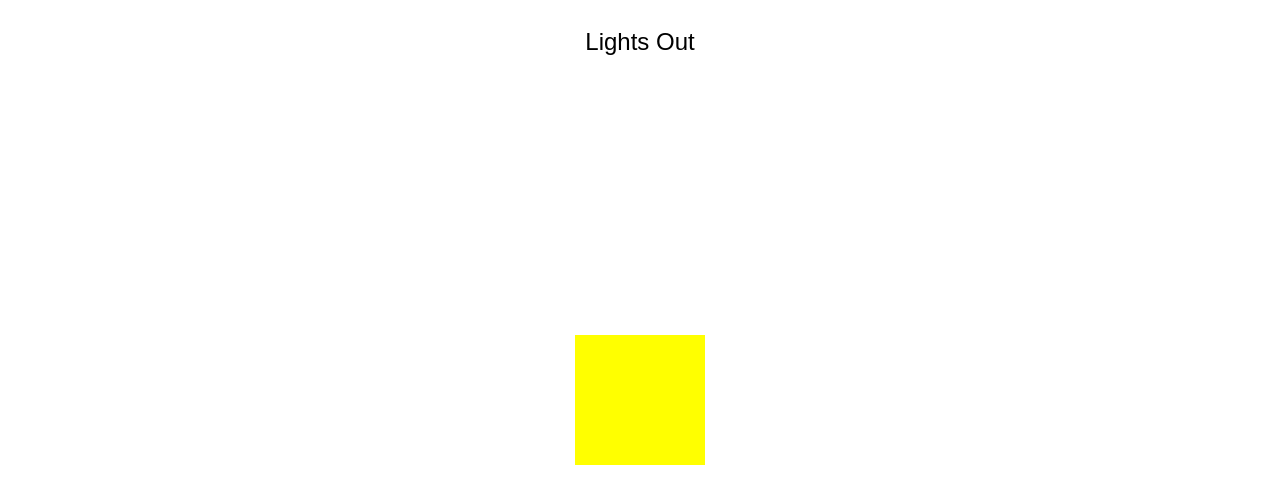
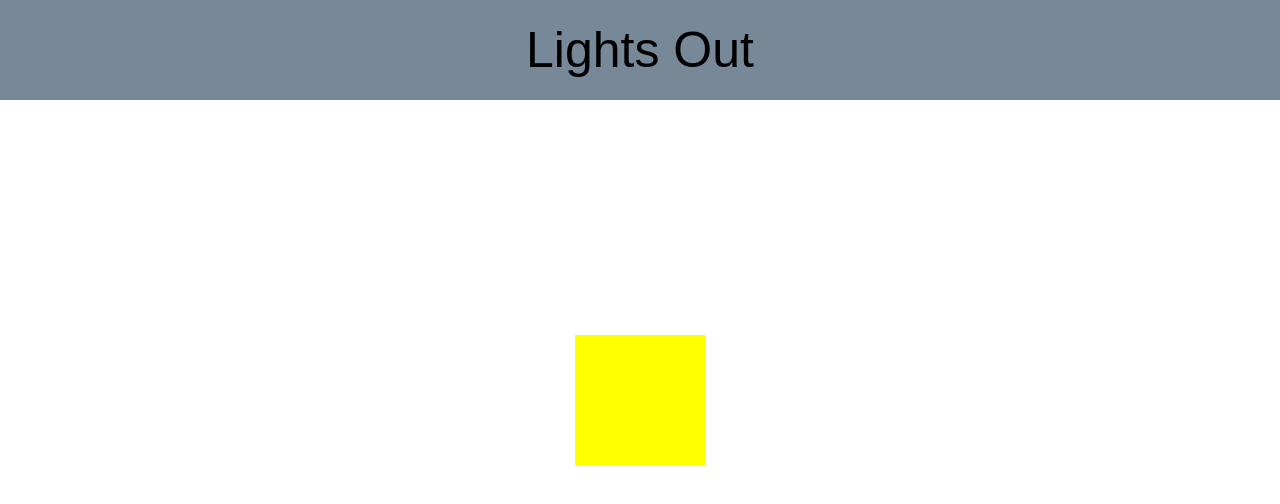
Before and after one commit to MWise707/lights-out, a React (Vite) app: page / in a window 1280 px wide. Shown: the top 504 px of the page. Built offline with nearby package versions, Linux system fonts and the light colour scheme.

Commit message:
header changes

```diff
--- a/src/components/header/header.css
+++ b/src/components/header/header.css
@@ -1,11 +1,14 @@
 .header-container {
+  position: fixed;
   top: 0;
   left: 0;
-  position: fixed;
-  width: 100vw;
-  height: 5em;
-  background-color: white;
-  font-family: "Outfit", sans-serif;
-  font-size: x-large;
+  width: 100%;
+  height: 100px;
+  background-color: lightslategray;
   color: black;
+  display: flex;
+  justify-content: center;
+  align-items: center;
+  font-family: 'Outfit', sans-serif;
+  font-size: 50px;
 }
```
